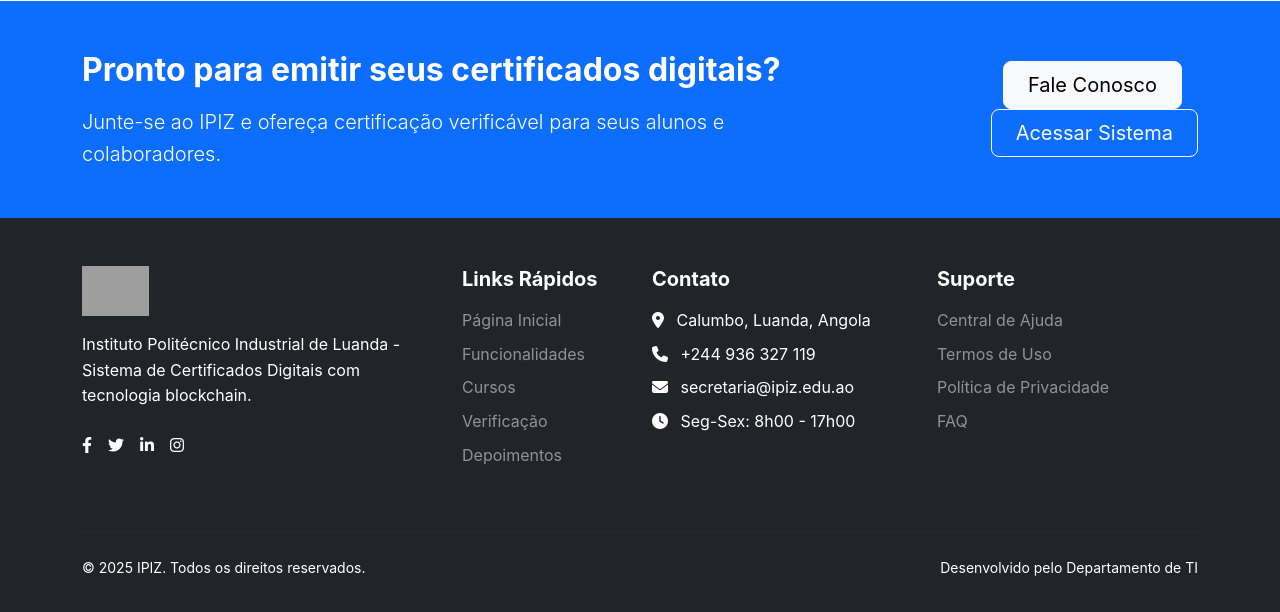
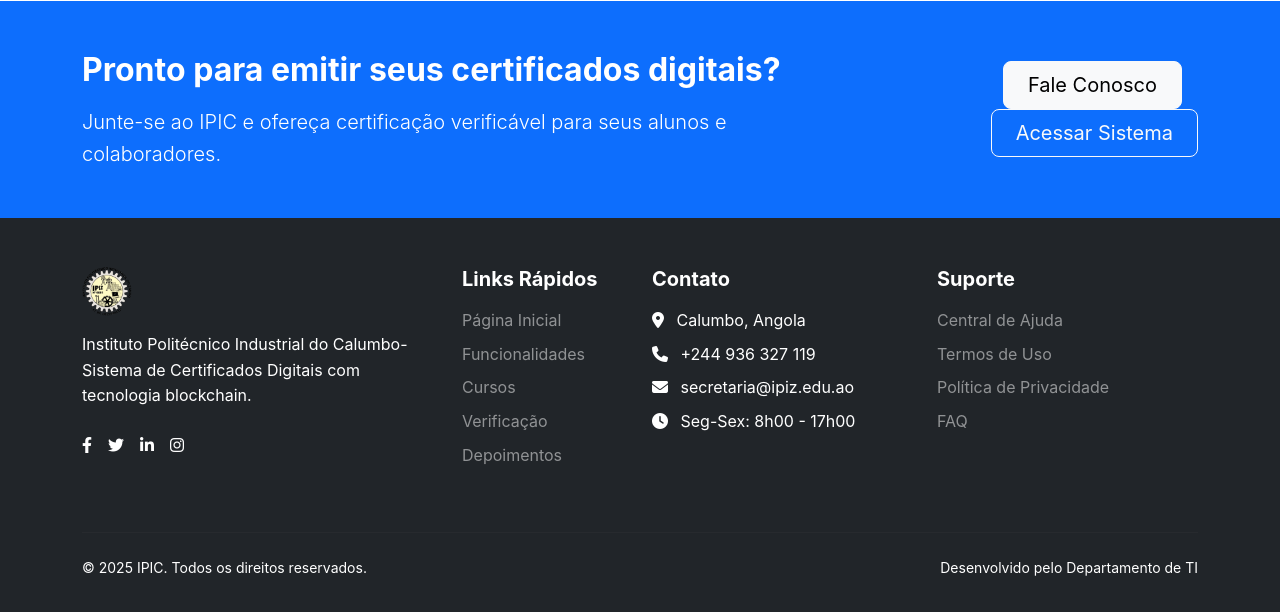
Before and after one commit to NelsonMuquissi/certificados_platform, a Django app: page / in a window 1280 px wide. Shown: the part 4744-5356 px from the top of the page. Run offline with Django 5.2, Linux system fonts and the light colour scheme; grey boxes are pictures that could not be loaded.

Commit message:
new update text

```diff
--- a/certificados/templates/index.html
+++ b/certificados/templates/index.html
@@ -525,7 +525,7 @@
                         <div class="slide-content" style="background: url('{% static 'img/slide1.jpg' %}') center/cover;">
                             <div>
                                 <h2 class="fw-bold mb-3">Novo Sistema de Certificação</h2>
-                                <p class="lead mb-4">IPIZ lança plataforma digital para emissão de certificados com tecnologia blockchain</p>
+                                <p class="lead mb-4">IPIC lança plataforma digital para emissão de certificados com tecnologia blockchain</p>
                                 <a href="#" class="btn btn-accent">Saiba Mais</a>
                             </div>
                         </div>
@@ -846,7 +846,7 @@
                                 <i class="fas fa-star"></i>
                                 <i class="fas fa-star"></i>
                             </div>
-                            <p class="mb-0">"O sistema de certificados digitais do IPIZ revolucionou o processo de contratação. A verificação instantânea fornece segurança e agilidade na avaliação de candidatos."</p>
+                            <p class="mb-0">"O sistema de certificados digitais do IPIC revolucionou o processo de contratação. A verificação instantânea fornece segurança e agilidade na avaliação de candidatos."</p>
                         </div>
                     </div>
                     <!-- Testimonial 2 -->
@@ -920,7 +920,7 @@
         <div class="container">
             <div class="row align-items-center">
                 <div class="col-lg-6 mb-4 mb-lg-0">
-                    <h2 class="fw-bold mb-4">Sobre o IPIZ</h2>
+                    <h2 class="fw-bold mb-4">Sobre o IPIC</h2>
                     <p class="lead">O Instituto Politécnico Industrial de Luanda é referência em educação profissional em Angola.</p>
                     <p>Com mais de 20 anos de experiência, oferecemos cursos técnicos e profissionalizantes em diversas áreas, formando profissionais qualificados para o mercado de trabalho.</p>
                     <p>Nosso sistema de certificados digitais foi desenvolvido para garantir a autenticidade e facilitar a verificação das qualificações dos nossos alunos.</p>
@@ -944,7 +944,7 @@
             <div class="row align-items-center">
                 <div class="col-lg-8 mb-4 mb-lg-0">
                     <h2 class="fw-bold mb-3">Pronto para emitir seus certificados digitais?</h2>
-                    <p class="lead mb-0">Junte-se ao IPIZ e ofereça certificação verificável para seus alunos e colaboradores.</p>
+                    <p class="lead mb-0">Junte-se ao IPIC e ofereça certificação verificável para seus alunos e colaboradores.</p>
                 </div>
                 <div class="col-lg-4 text-lg-end">
                     <a href="#" class="btn btn-light btn-lg px-4 me-3">Fale Conosco</a>
@@ -959,8 +959,8 @@
         <div class="container">
             <div class="row">
                 <div class="col-lg-4 mb-4">
-                    <img src="{% static 'img/ipiz-white.png' %}" alt="IPIZ" height="50" class="mb-3">
-                    <p class="mb-4">Instituto Politécnico Industrial de Luanda - Sistema de Certificados Digitais com tecnologia blockchain.</p>
+                    <img src="{% static 'img/ipiz.png' %}" alt="IPIZ" height="50" class="mb-3">
+                    <p class="mb-4">Instituto Politécnico Industrial do Calumbo- Sistema de Certificados Digitais com tecnologia blockchain.</p>
                     <div class="d-flex gap-3">
                         <a href="#" class="text-white"><i class="fab fa-facebook-f"></i></a>
                         <a href="#" class="text-white"><i class="fab fa-twitter"></i></a>
@@ -981,7 +981,7 @@
                 <div class="col-lg-3 col-md-4 mb-4">
                     <h5 class="mb-3 fw-bold">Contato</h5>
                     <ul class="list-unstyled">
-                        <li class="mb-2"><i class="fas fa-map-marker-alt me-2"></i> Calumbo, Luanda, Angola</li>
+                        <li class="mb-2"><i class="fas fa-map-marker-alt me-2"></i> Calumbo, Angola</li>
                         <li class="mb-2"><i class="fas fa-phone me-2"></i> +244 936 327 119</li>
                         <li class="mb-2"><i class="fas fa-envelope me-2"></i> secretaria@ipiz.edu.ao</li>
                         <li class="mb-2"><i class="fas fa-clock me-2"></i> Seg-Sex: 8h00 - 17h00</li>
@@ -1000,7 +1000,7 @@
             <hr class="my-4" style="border-color: rgba(255,255,255,0.1);">
             <div class="row">
                 <div class="col-md-6 text-center text-md-start">
-                    <p class="mb-0 small">© {% now "Y" %} IPIZ. Todos os direitos reservados.</p>
+                    <p class="mb-0 small">© {% now "Y" %} IPIC. Todos os direitos reservados.</p>
                 </div>
                 <div class="col-md-6 text-center text-md-end">
                     <p class="mb-0 small">Desenvolvido pelo Departamento de TI</p>
```
